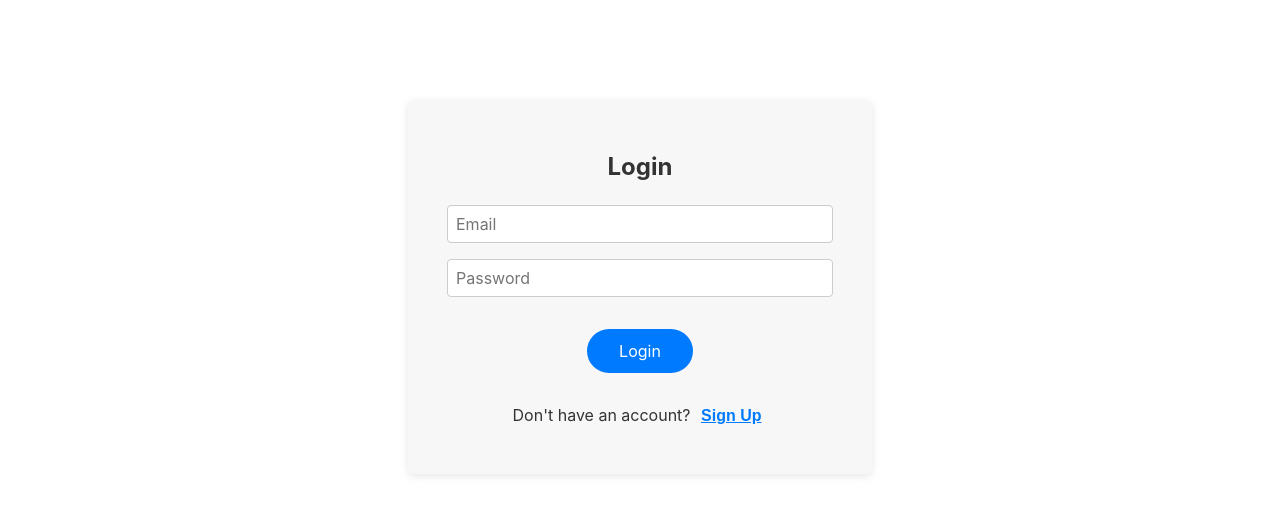
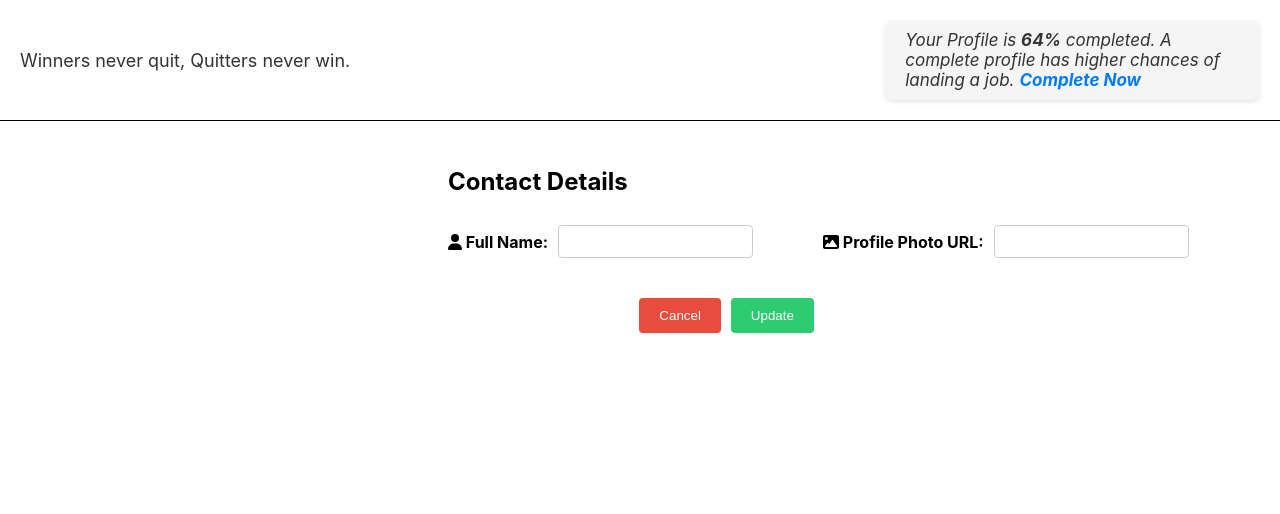
Before and after one commit to Sawant-Raj/expense-tracker-firebase, a React (Create React App) app: page /profile in a window 1280 px wide. Shown: the top 514 px of the page. Built offline with nearby package versions, Linux system fonts and the light colour scheme.

Commit message:
submitting user details in firebase

```diff
--- a/package.json
+++ b/package.json
@@ -3,6 +3,9 @@
   "version": "0.1.0",
   "private": true,
   "dependencies": {
+    "@fortawesome/fontawesome-free": "^6.5.2",
+    "@fortawesome/free-solid-svg-icons": "^6.5.2",
+    "@fortawesome/react-fontawesome": "^0.2.0",
     "@testing-library/jest-dom": "^5.17.0",
     "@testing-library/react": "^13.4.0",
     "@testing-library/user-event": "^13.5.0",
--- a/src/App.js
+++ b/src/App.js
@@ -1,8 +1,13 @@
 import React from "react";
+import { Routes,Route } from "react-router-dom";
 import AuthForm from "./components/Auth/AuthForm";
+import Profile from "./pages/Profile";
 
 const App = () => {
-  return <AuthForm />;
+  return <Routes>
+    <Route path="/" element={<AuthForm/>}/>
+    <Route path="/profile" element={<Profile/>}/>
+  </Routes>
 };
 
 export default App;
--- a/src/components/Auth/AuthForm.js
+++ b/src/components/Auth/AuthForm.js
@@ -1,18 +1,22 @@
-import { useRef, useState } from "react";
+import { useContext, useRef, useState } from "react";
 import classes from "./AuthForm.module.css";
-import auth from "../../firebase/Config";
 import Home from "../../pages/Home";
+import AuthContext from "../../store/auth-context";
+import { useNavigate } from "react-router-dom";
 
 const AuthForm = () => {
   const emailInputRef = useRef();
   const passwordInputRef = useRef();
   const confirmPasswordInputRef = useRef();
 
-  const [isLoggedIn, setIsLoggedIn] = useState(false);
-  const [isAuthenticated, setIsAuthenticated] = useState(false);
+  const [isLogin, setIsLogin] = useState(true);
 
-  const toggleIsLoggedIn = () => {
-    setIsLoggedIn(!isLoggedIn);
+  const authCtx = useContext(AuthContext);
+
+  const navigate = useNavigate();
+
+  const toggleIsLogin = () => {
+    setIsLogin(!isLogin);
     emailInputRef.current.value = "";
     passwordInputRef.current.value = "";
     if (confirmPasswordInputRef.current) {
@@ -20,40 +24,39 @@ const AuthForm = () => {
     }
   };
 
-  const submitHandler = async (event) => {
-    event.preventDefault();
-
+  const loginHandler = async () => {
     const enteredEmail = emailInputRef.current.value;
     const enteredPassword = passwordInputRef.current.value;
-    const enteredConfirmPassword = isLoggedIn
+    const enteredConfirmPassword = !isLogin
       ? confirmPasswordInputRef.current.value
       : "";
 
-    if (isLoggedIn) {
+    if (isLogin) {
+      authCtx.loginHandler(enteredEmail, enteredPassword);
+    } else {
       if (enteredPassword !== enteredConfirmPassword) {
         alert("Passwords do not match!");
         return;
       }
+
+      authCtx.signUpHandler(enteredEmail, enteredPassword);
+      setIsLogin(true);
+
+      emailInputRef.current.value = "";
+      passwordInputRef.current.value = "";
     }
+  };
 
-    try {
-      const response = await auth.signInWithEmailAndPassword(
-        enteredEmail,
-        enteredPassword
-      );
-
-      setIsAuthenticated(true);
-      localStorage.setItem("uid",response.user.uid)
-    } catch (error) {
-      alert(error.message);
-    }
+  const submitHandler = (event) => {
+    event.preventDefault();
+    loginHandler();
   };
 
   return (
     <>
-      {!isAuthenticated ? ( // Render the AuthForm if not authenticated
+      {!authCtx.userEmail ? (
         <section className={classes.auth}>
-          <h1>{isLoggedIn ? "Sign Up" : "Login"}</h1>
+          <h1>{isLogin ? "Login" : "Sign Up"}</h1>
           <form onSubmit={submitHandler}>
             <div className={classes.control}>
               <input
@@ -73,7 +76,7 @@ const AuthForm = () => {
                 required
               />
             </div>
-            {isLoggedIn && (
+            {!isLogin && (
               <div className={classes.control}>
                 <input
                   type="password"
@@ -85,22 +88,22 @@ const AuthForm = () => {
               </div>
             )}
             <div className={classes.actions}>
-              <button>{isLoggedIn ? "Create Account" : "Login"}</button>
+              <button type="submit">
+                {isLogin ? "Login" : "Create Account"}
+              </button>
             </div>
           </form>
           <div className={classes.footer}>
             <p>
-              {isLoggedIn
-                ? "Already have an account"
-                : "Don't have an account?"}{" "}
-              <button onClick={toggleIsLoggedIn}>
-                {isLoggedIn ? "Login" : "Sign Up"}
+              {isLogin ? "Don't have an account?" : "Already have an account"}
+              <button onClick={toggleIsLogin}>
+                {isLogin ? "Sign Up" : "Login"}
               </button>
             </p>
           </div>
         </section>
       ) : (
-        <Home /> // Render the Home component if authenticated
+        <Home />
       )}
     </>
   );
--- a/src/index.js
+++ b/src/index.js
@@ -1,7 +1,15 @@
 import React from "react";
 import ReactDOM from "react-dom/client";
+import { BrowserRouter } from "react-router-dom";
 import "./index.css";
 import App from "./App";
+import { AuthContextProvider } from "./store/auth-context";
 
 const root = ReactDOM.createRoot(document.getElementById("root"));
-root.render(<App />);
+root.render(
+  <BrowserRouter>
+    <AuthContextProvider>
+      <App />
+    </AuthContextProvider>
+  </BrowserRouter>
+);
--- a/src/pages/Home.js
+++ b/src/pages/Home.js
@@ -1,7 +1,22 @@
 import React from "react";
+import { Link } from "react-router-dom";
+import classes from "./Home.module.css";
 
 const Home = () => {
-  return <div>Welcome to Expense Tracker</div>;
+  return (
+    <>
+      <header className={classes.header}>
+        <p className={classes.para}>Welcome to Expense Tracker!!!</p>
+        <p className={`${classes.para} ${classes.box} ${classes.font}`}>
+          Your Profile is Incomplete.
+          <Link to="/profile" className={classes.link}>
+            Complete Now
+          </Link>
+        </p>
+      </header>
+      <div className={classes.line}></div>
+    </>
+  );
 };
 
 export default Home;
--- /dev/null
+++ b/src/pages/Home.module.css
@@ -0,0 +1,42 @@
+.header {
+  margin: 20px;
+  display: flex;
+  justify-content: space-between;
+  align-items: center;
+}
+
+.para {
+  margin: 0;
+  color: #333;
+  font-size: 18px;
+}
+
+.line {
+  width: 100%;
+  border-bottom: 1px solid black;
+  margin-top: 10px;
+}
+
+.link {
+  margin-left: 5px;
+  text-decoration: none;
+  color: #007bff;
+  font-weight: bold;
+  transition: color 0.3s ease;
+}
+
+.link:hover {
+  color: #0056b3;
+}
+
+.box {
+  background-color: #f5f5f5;
+  padding: 10px 20px;
+  border-radius: 8px;
+  box-shadow: 0px 2px 4px rgba(0, 0, 0, 0.1);
+}
+
+.font {
+  font-size: 17px;
+  font-style: italic;
+}
--- /dev/null
+++ b/src/pages/Profile.js
@@ -0,0 +1,82 @@
+import React, { useContext, useRef } from "react";
+import { Link } from "react-router-dom";
+import { FontAwesomeIcon } from "@fortawesome/react-fontawesome";
+import { faUser, faImage } from "@fortawesome/free-solid-svg-icons";
+import classes from "./Profile.module.css";
+import AuthContext from "../store/auth-context";
+
+const Profile = () => {
+  const nameInputRef = useRef();
+  const photoUrlInputRef = useRef();
+
+  const authCtx = useContext(AuthContext);
+
+  const submitHandler = async (event) => {
+    event.preventDefault();
+
+    const enteredName = nameInputRef.current.value;
+    const enteredPhotoUrl = photoUrlInputRef.current.value;
+
+    const email = authCtx.userEmail.replace(/[.@]/g, "");
+    try {
+      const response = await fetch(
+        `https://expense-tracker-60840-default-rtdb.firebaseio.com/${email}/contact-details.json`,
+        {
+          method: "PUT",
+          body: JSON.stringify({
+            name: enteredName,
+            photoUrl: enteredPhotoUrl,
+          }),
+        }
+      );
+
+      nameInputRef.current.value = "";
+      photoUrlInputRef.current.value = "";
+    } catch (error) {
+      alert(error.message);
+    }
+  };
+
+  return (
+    <>
+      <header className={classes.header}>
+        <p className={classes.para}>Winners never quit, Quitters never win.</p>
+        <p className={`${classes.para} ${classes.box} ${classes.font}`}>
+          Your Profile is <strong>64%</strong> completed. A complete profile has
+          higher chances of landing a job.
+          <Link to="/profile" className={classes.link}>
+            Complete Now
+          </Link>
+        </p>
+      </header>
+      <div className={classes.line}></div>
+      <form onSubmit={submitHandler} className={classes.form}>
+        <div>
+          <h2>Contact Details</h2>
+        </div>
+        <div>
+          <div>
+            <label htmlFor="name">
+              <FontAwesomeIcon icon={faUser} /> Full Name:
+            </label>
+            <input type="text" id="name" ref={nameInputRef} />
+          </div>
+          <div>
+            <label htmlFor="photoUrl">
+              <FontAwesomeIcon icon={faImage} /> Profile Photo URL:
+            </label>
+            <input type="text" id="photoUrl" ref={photoUrlInputRef} />
+          </div>
+        </div>
+        <div className={classes.buttonContainer}>
+          <button className={classes.cancelButton}>Cancel</button>
+          <button type="submit" className={classes.updateButton}>
+            Update
+          </button>
+        </div>
+      </form>
+    </>
+  );
+};
+
+export default Profile;
--- /dev/null
+++ b/src/pages/Profile.module.css
@@ -0,0 +1,101 @@
+.header {
+  margin: 20px;
+  display: flex;
+  justify-content: space-between;
+  align-items: center;
+}
+
+.para {
+  margin: 0;
+  color: #333;
+  font-size: 18px;
+}
+
+.line {
+  width: 100%;
+  border-bottom: 1px solid black;
+  margin-top: 10px;
+}
+
+.link {
+  margin-left: 5px;
+  text-decoration: none;
+  color: #007bff;
+  font-weight: bold;
+  transition: color 0.3s ease;
+}
+
+.link:hover {
+  color: #0056b3;
+}
+
+.box {
+  background-color: #f5f5f5;
+  padding: 10px 20px;
+  border-radius: 8px;
+  box-shadow: 0px 2px 4px rgba(0, 0, 0, 0.1);
+  width: 27%;
+}
+
+.font {
+  font-size: 17px;
+  font-style: italic;
+}
+
+.form {
+  margin-top: 2%;
+  margin-left: 35%;
+  display: flex;
+  flex-direction: column;
+}
+
+.form div {
+  margin-bottom: 10px;
+  display: flex;
+  flex-direction: row;
+  align-items: center;
+}
+
+.form label {
+  font-weight: bold;
+  margin-right: 10px;
+  flex: 1;
+}
+
+.form input {
+  padding: 8px;
+  border: 1px solid #ccc;
+  border-radius: 4px;
+  margin-right: 70px;
+}
+
+.buttonContainer {
+  margin-left:23%;
+  justify-content: flex-start;
+  margin-top: 20px;
+}
+
+.cancelButton,
+.updateButton {
+  padding: 10px 20px;
+  border: none;
+  border-radius: 4px;
+  cursor: pointer;
+  transition: background-color 0.3s ease;
+}
+
+.cancelButton {
+  background-color: #e74c3c; /* Red color */
+  color: white;
+  margin-right: 10px;
+}
+
+.updateButton {
+  background-color: #2ecc71; /* Green color */
+  color: white;
+}
+
+.cancelButton:hover,
+.updateButton:hover {
+  background-color: darken(currentColor, 10%);
+}
--- /dev/null
+++ b/src/store/auth-context.js
@@ -0,0 +1,85 @@
+import React, { createContext, useState } from "react";
+
+const AuthContext = createContext({
+  userEmail: "",
+  loginHandler: () => {},
+  signUpHandler: () => {},
+});
+
+export const AuthContextProvider = (props) => {
+  const [userEmail, setUserEmail] = useState("");
+
+  const loginHandler = async (email, password) => {
+    try {
+      const response = await fetch(
+        "https://identitytoolkit.googleapis.com/v1/accounts:signInWithPassword?key=AIzaSyAnCX0mjm-Uhts56l6CZ04wdOhQXI4E-iw",
+        {
+          method: "POST",
+          body: JSON.stringify({
+            email: email,
+            password: password,
+            returnSecureToken: true,
+          }),
+          headers: {
+            "Content-Type": "application/json",
+          },
+        }
+      );
+
+      const data = await response.json();
+      console.log("data is", data);
+
+      if (!response.ok) {
+        throw new Error(data.error.message);
+      }
+
+      setUserEmail(email);
+
+      localStorage.setItem("token", data.idToken);
+    } catch (error) {
+      alert(error.message);
+    }
+  };
+
+  const signUpHandler = async (email, password) => {
+    try {
+      const response = await fetch(
+        "https://identitytoolkit.googleapis.com/v1/accounts:signUp?key=AIzaSyAnCX0mjm-Uhts56l6CZ04wdOhQXI4E-iw",
+        {
+          method: "POST",
+          body: JSON.stringify({
+            email: email,
+            password: password,
+            returnSecureToken: true,
+          }),
+          headers: {
+            "Content-Type": "application/json",
+          },
+        }
+      );
+
+      const data = await response.json();
+      console.log("data is", data);
+
+      if (!response.ok) {
+        throw new Error(data.error.message);
+      }
+    } catch (error) {
+      alert(error.message);
+    }
+  };
+
+  const contextValue = {
+    userEmail: userEmail,
+    loginHandler: loginHandler,
+    signUpHandler: signUpHandler,
+  };
+
+  return (
+    <AuthContext.Provider value={contextValue}>
+      {props.children}
+    </AuthContext.Provider>
+  );
+};
+
+export default AuthContext;
```
Also changed, not shown: src/firebase/Config.js (+7 -4 lines), 1 other file (tests, documents, lock files or other folders).
